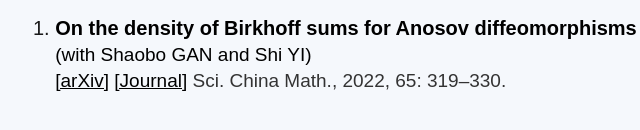
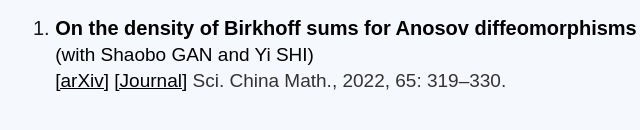
Before and after one commit to MathXiaM/mathxiam.github.io, a plain HTML site: page papers.html in a window 1280 px wide. Shown: the part 640-770 px from the top of the page, 56-696 px from the left. Drawn offline with Linux system fonts and the light colour scheme; a web font is replaced by a local one.

Commit message:
Update papers.html

```diff
--- a/papers.html
+++ b/papers.html
@@ -96,7 +96,7 @@
                     On the density of Birkhoff sums for Anosov diffeomorphisms
                 </span>
                 <div class="authors">
-                    (with Shaobo GAN and Shi YI)
+                    (with Shaobo GAN and Yi SHI)
                 </div>
                 <span class="meta">
                     <a href="https://arxiv.org/abs/2003.03935" target="_blank">[arXiv]</a>
```
